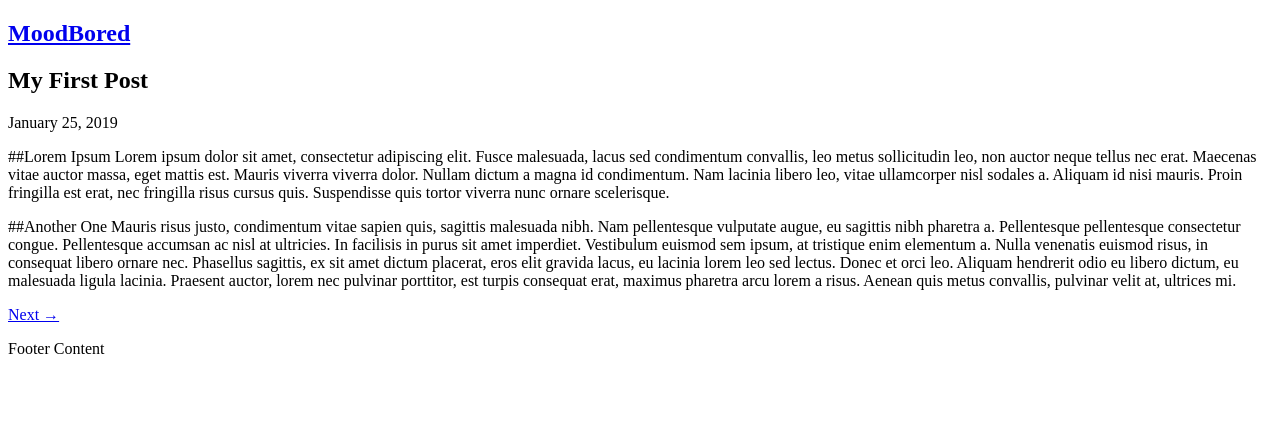
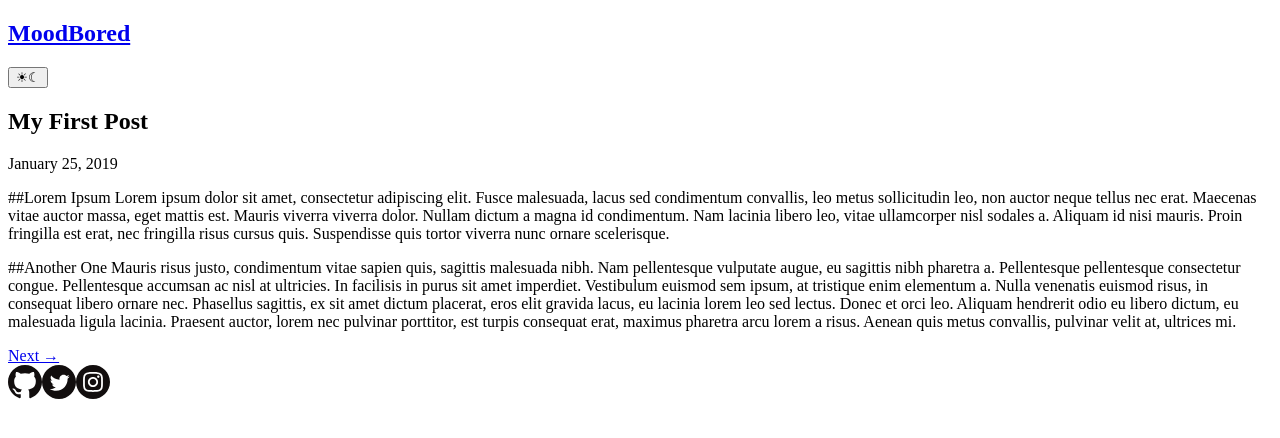
Before and after one commit to ethanling/blog, a Gatsby site: page /first-post in a window 1280 px wide. Built offline with nearby package versions, Linux system fonts and the light colour scheme; Gatsby itself is replaced by a stand-in of ours.

Commit message:
Added dark mode button to post page

```diff
--- a/src/components/footer.js
+++ b/src/components/footer.js
@@ -1,7 +1,6 @@
 import React from "react"
 import ThemeContext from "../context/ThemeContext"
 
-import github from "../images/github.svg"
 import Twitter from './icons/twitter'
 import Instagram from './icons/instagram'
 import Github from "./icons/github"
@@ -11,7 +10,7 @@ const Footer = () => {
         <ThemeContext.Consumer>
             {theme => (
                 <footer>
-                    <a href="http://github.com/ethanling">
+                    <a href="http://github.com/ethanling" className="footer-icon">
                         <Github
                             fill={theme.dark ? "#FFEB70" : "#120E0E"}
                             viewBox={"0 0 24 24"}
@@ -19,7 +18,7 @@ const Footer = () => {
                             width={"34px"}
                         />
                     </a>
-                    <a href="http://twitter.com/ethanling">
+                    <a href="http://twitter.com/ethanling" className="footer-icon">
                         <Twitter
                             fill={theme.dark ? "#FFEB70" : "#120E0E"}
                             viewBox={"0 0 24 24"}
@@ -27,7 +26,7 @@ const Footer = () => {
                             width={"34px"}
                         />
                     </a>
-                    <a href="http://instagram.com/ethanling">
+                    <a href="http://instagram.com/ethanling" className="footer-icon">
                         <Instagram
                             fill={theme.dark ? "#FFEB70" : "#120E0E"}
                             viewBox={"0 0 24 24"}
--- a/src/components/layout.css
+++ b/src/components/layout.css
@@ -28,7 +28,7 @@ body {
     display: flex;
     justify-content: center;
     align-items: top;
-    /* background: var(--bg-dark); */
+    background: var(--bg-dark);
 	color: #f9f9fa;
 	border-top: 10px solid var(--accent);
 	overflow-x: hidden;
@@ -41,7 +41,6 @@ a {
 }
 
 a:hover {
-    text-decoration: underline;
 }
 
 section {
@@ -75,14 +74,6 @@ footer {
 footer svg {
 	margin: 10px;
 	transition: all .5s ease-out;
-}
-
-footer.post-page-footer {
-	width: 71%;
-	padding: 50px;
-	background: #3B4148;
-	border-radius: 10px;
-	box-shadow: 0px 0px 9px 0px #0F1214;
 }
 
 nav {
@@ -170,6 +161,11 @@ nav {
 	background: var(--bg-dark);
 }
 
+.post-page-footer {
+	width: 100%;
+	border-radius: 0;
+	margin: 80px 0px 0px 0px;
+}
 
 .post-item {
     flex: 1;
@@ -215,17 +211,18 @@ nav {
 
 .logo-text {
 	display: inline-block;
-	color: var(--accent);
+	color: var(--text);
     font-size: 30px;
     font-weight: bold;
     text-transform: lowercase;
     letter-spacing: -2px;
 	padding: 0;
 	margin-top: 0;
+	padding: 8px;
 }
 
 .logo-text:hover {
-
+	background-color: var(--accent);
 }
 
 .post-page-title {
@@ -256,15 +253,16 @@ nav {
 }
 
 /*
-	Dark Mode Styles
+	Light/Dark Mode Styles
 */
 
 .dark {
 	background-color: var(--bg-dark);
 }
 
-.dark a {
-	color:
+.dark a:hover {
+	color: var(--accent);
+	text-decoration: underline;
 }
 
 
@@ -273,12 +271,28 @@ nav {
 	color: var(--bg-dark);
 }
 
+.light .logo-text {
+	color: var(--bg-dark);
+}
+
 .light a {
 	color: var(--bg-dark);
 }
 
+.light a:hover {
+	background-color: var(--accent);
+}
+
 .light footer {
 	background-color: #eee;
+}
+
+.light .post-page-footer {
+	background-color: var(--accent);
+}
+
+.light .post-page-footer footer {
+	background-color: var(--accent);
 }
 
 .light .header-description {
@@ -288,3 +302,12 @@ nav {
 .light .post-item-date {
 	color: var(--bg-accent);
 }
+
+.light .footer-icon {
+	transition: scale .4s;
+}
+
+.light .footer-icon:hover {
+	background-color: #eee;
+	transform: scale(1.1);
+}
--- a/src/templates/blogPost.js
+++ b/src/templates/blogPost.js
@@ -1,5 +1,8 @@
 import React from 'react'
 import { Link, graphql } from 'gatsby'
+
+import ThemeContext from '../context/ThemeContext'
+import Footer from '../components/footer'
 
 const Template = ({data, pageContext }) => {
     const {next, prev} = pageContext
@@ -19,13 +22,37 @@ const Template = ({data, pageContext }) => {
     }
 
     return (
-        <div className='post-page-container'>
+        <ThemeContext.Consumer>
+            {theme => (
+                <div className={`page ${theme.dark ? "dark" : "light"}`}>
+                    <div className="post-page-container">
                         <nav className="expanded">
                             <div className="logo">
                                 <Link to="/">
                                     <h1 className="logo-text">MoodBored</h1>
                                 </Link>
                             </div>
+                            <button
+                                className="dark-switcher"
+                                onClick={theme.toggleDark}
+                            >
+                                <div className="theme-button-box">
+                                    <span
+                                        className={`theme-button theme-button-light ${
+                                            theme.dark ? "" : "highlight"
+                                        }`}
+                                    >
+                                        ☀
+                                    </span>
+                                    <span
+                                        className={`theme-button theme-button-dark ${
+                                            theme.dark ? "highlight" : ""
+                                        }`}
+                                    >
+                                        ☾
+                                    </span>
+                                </div>
+                            </button>
                         </nav>
                         <section>
                             <h1 className="post-page-title">{title}</h1>
@@ -34,30 +61,32 @@ const Template = ({data, pageContext }) => {
                             </p>
                             <div
                                 className="post-page-content"
-                    dangerouslySetInnerHTML={{__html: html}}
-                >
-                </div>
-                {prev &&
+                                dangerouslySetInnerHTML={{ __html: html }}
+                            />
+                            {prev && (
                                 <span className="post-nav-toggle">
                                     <Link to={prev.frontmatter.path}>
                                         ← Previous
                                     </Link>
                                 </span>
-                }
-                {next &&
+                            )}
+                            {next && (
                                 <span className="post-nav-toggle">
                                     <Link to={next.frontmatter.path}>
                                         Next →
                                     </Link>
                                 </span>
-                }
+                            )}
                         </section>
-            <footer className="post-page-footer">
+                        <div className="post-page-footer">
                             <div className="footer-content">
-                    <p>Footer Content</p>
+                                <Footer />
                             </div>
-            </footer>
                         </div>
+                    </div>
+                </div>
+            )}
+        </ThemeContext.Consumer>
     )
 }
 
```
Also changed, not shown: src/images/github.svg (deleted), src/images/instagram.svg (deleted), src/images/twitter.svg (deleted). Lines whose indentation alone changed are shown as unchanged.
